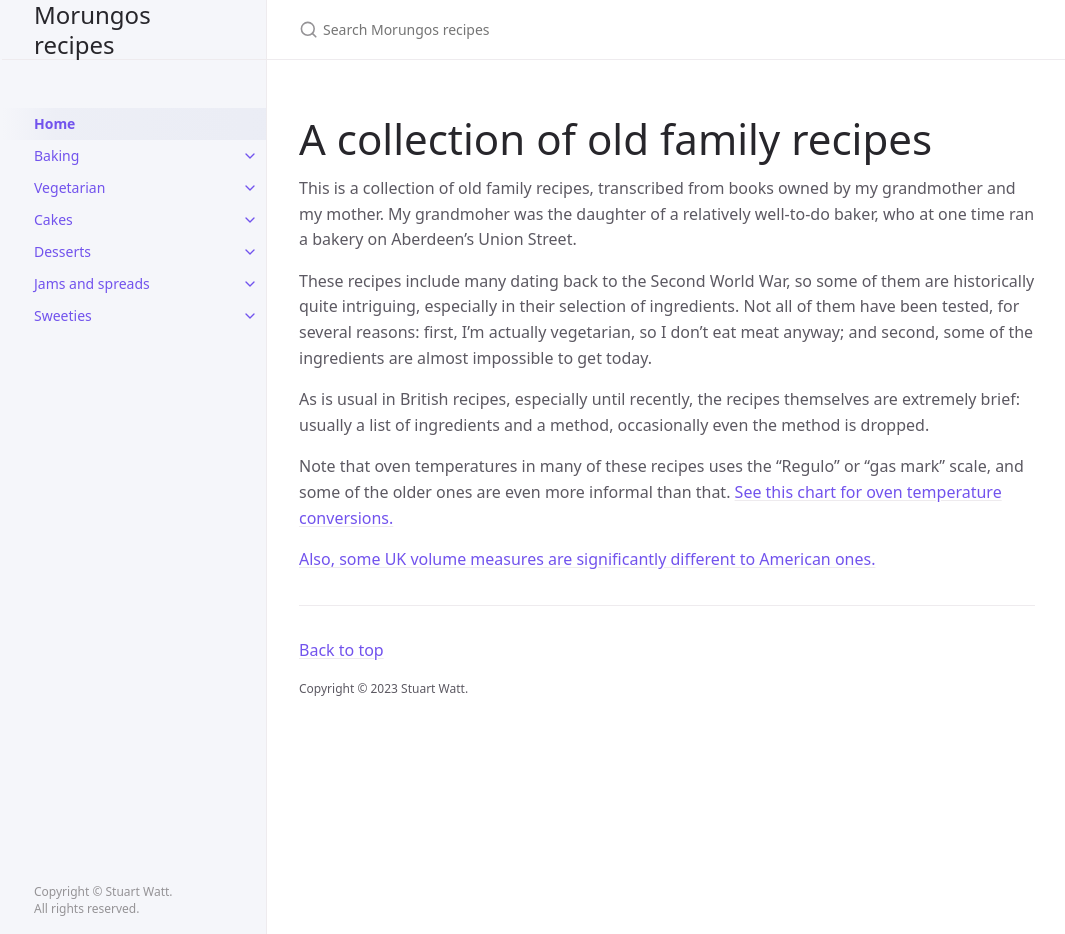
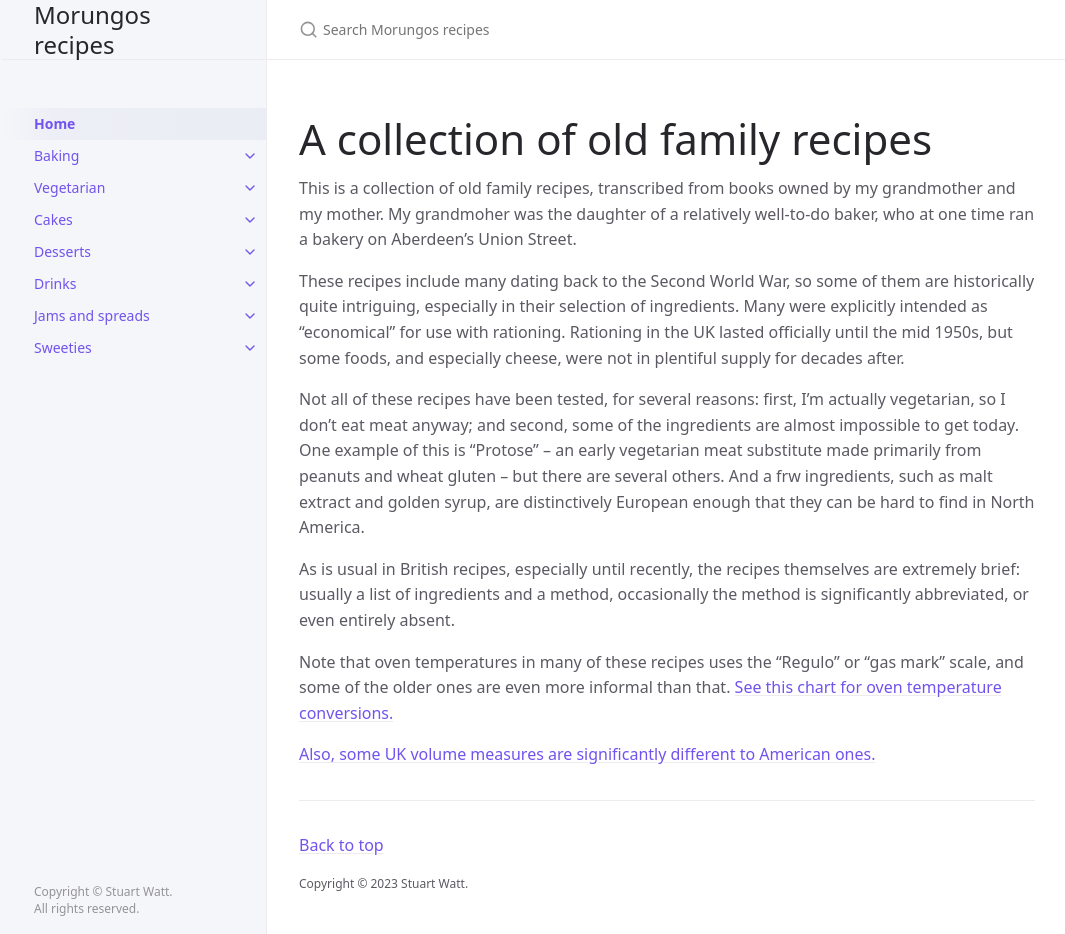
Before and after one commit to morungos/recipes, a Jekyll site: the page built from index.md, in a window 1280 px wide and 934 px high. Shown: the whole window, without its empty margins (105-1170 px from the left). Built offline with Jekyll 4.4.1, drawn with Linux system fonts in a browser that asks for light colours; cached includes are drawn as plain includes.

Commit message:
Added more recipes

```diff
--- a/index.md
+++ b/index.md
@@ -14,14 +14,22 @@ and my mother. My grandmoher was the daughter of a relatively well-to-do baker,
 at one time ran a bakery on Aberdeen's Union Street.
 
 These recipes include many dating back to the Second World War, so some of them are
-historically quite intriguing, especially in their selection of ingredients. Not all
-of them have been tested, for several reasons: first, I'm actually vegetarian, so
+historically quite intriguing, especially in their selection of ingredients. Many
+were explicitly intended as "economical" for use with rationing. Rationing in the
+UK lasted officially until the mid 1950s, but some foods, and especially cheese,
+were not in plentiful supply for decades after.
+
+Not all
+of these recipes have been tested, for several reasons: first, I'm actually vegetarian, so
 I don't eat meat anyway; and second, some of the ingredients are almost impossible to
-get today.
+get today. One example of this is "Protose" -- an early vegetarian meat substitute
+made primarily from peanuts and wheat gluten -- but there are several others. And a
+frw ingredients, such as malt extract and golden syrup, are distinctively European enough
+that they can be hard to find in North America.
 
 As is usual in British recipes, especially until recently, the recipes themselves
 are extremely brief: usually a list of ingredients and a method, occasionally
-even the method is dropped.
+the method is significantly abbreviated, or even entirely absent.
 
 Note that oven temperatures in many of these recipes uses the "Regulo" or "gas mark" scale,
 and some of the older ones are even more informal than that.
```
Also changed, not shown: docs/baking/cocoanut-macaroons.md (added, +21 -0 lines), docs/baking/malt-bread.md (added, +27 -0 lines), docs/baking/walnut-cake.md (added, +27 -0 lines), docs/cakes/boiled-cake.md (added, +26 -0 lines), docs/cakes/cocoanut-cakes.md (added, +24 -0 lines), docs/cakes/mrs-hallidays-yeast-cake.md (+2 -0 lines), docs/cakes/ribbon-cake.md (+2 -0 lines), docs/cakes/shortbread-ministry.md (added, +23 -0 lines), docs/drinks/drinks.md (added, +9 -0 lines), docs/drinks/tonic.md (added, +23 -0 lines).
